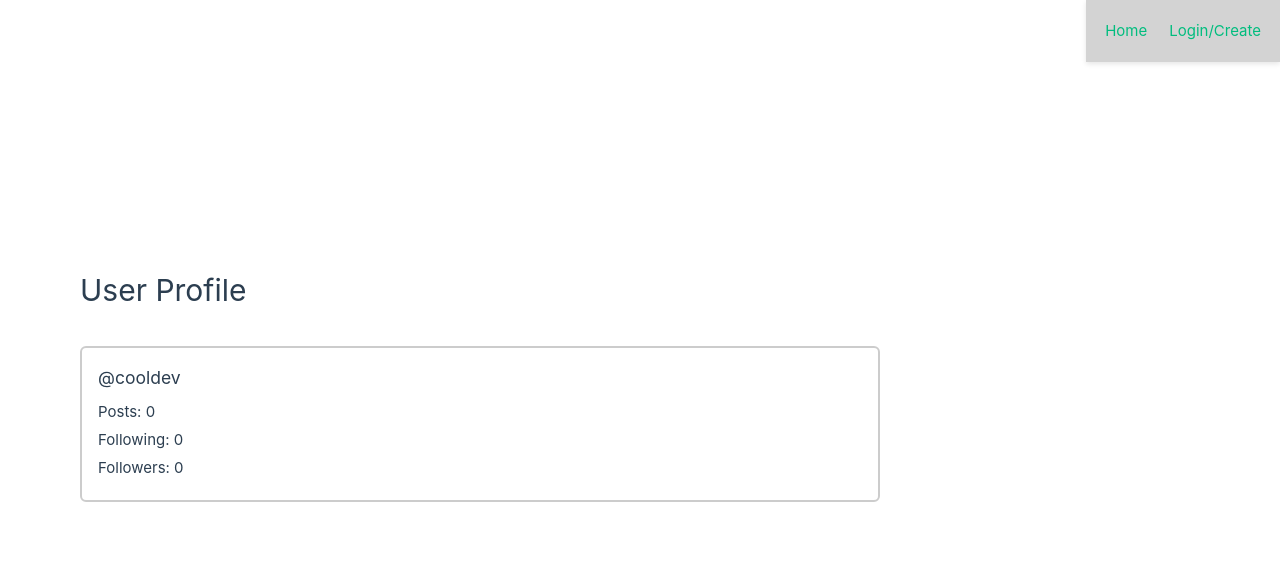
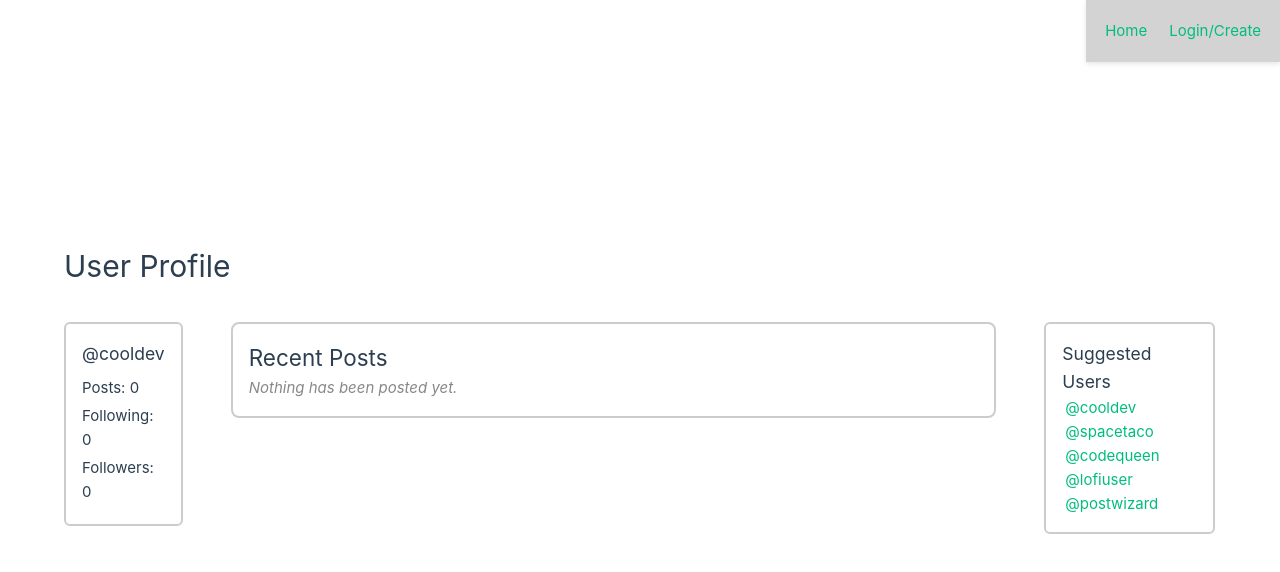
Before and after one commit to ogod1/my-first-vue, a Vue app: page /users/u1 in a window 1280 px wide. Shown: the top 572 px of the page. Built offline with nearby package versions, Linux system fonts and the light colour scheme.

Commit message:
got user profile pages to resemble main homepage

```diff
--- a/src/views/UserProfileView.vue
+++ b/src/views/UserProfileView.vue
@@ -1,37 +1,89 @@
 <template>
-  <div class="profile">
+  <div class="home">
     <h1>User Profile</h1>
 
     <div class="feed">
       <div class="left-column">
         <UserStats v-if="user" :user="user" :isLoggedIn="true" />
-        <p v-else>User not found :</p>
+      </div>
+
+      <div class="center-column">
+        <PostInput v-if="isLoggedIn" @post="addNewPost" />
+        <PostInput
+            v-if="isLoggedIn && auth.user?.id === user?.id"
+            @post="addNewPost"
+        />
+        <PostFeed :posts="posts" />
+      </div>
+
+      <div class="right-column">
+        <SuggestedFollowers
+            v-if="user"
+            :currentUser="user"
+            :isLoggedIn="isLoggedIn"
+            :suggested="suggestedUsers"
+        />
       </div>
     </div>
   </div>
 </template>
 
+
 <script setup>
-import { onMounted, ref } from 'vue'
+import { computed, ref} from 'vue'
 import { useRoute } from 'vue-router'
 import { useAuthStore } from '@/stores/pinia'
+
 import UserStats from '@/components/UserStats.vue'
-import { mockSuggestedUsers } from '@/mockData'
+import PostInput from '@/components/PostInput.vue'
+import PostFeed from '@/components/PostFeed.vue'
+import SuggestedFollowers from '@/components/SuggestedFollowers.vue'
 
+import {
+  mockUserPosts,
+  mockGuestPosts,
+  mockGlobalPosts,
+  mockSuggestedUsers
+} from '@/mockData'
+
+// Use global login state
 const route = useRoute()
 const auth = useAuthStore()
+const isLoggedIn = computed(() => auth.isLoggedIn)
 const user = ref(null)
 const id = route.params.id
 user.value = mockSuggestedUsers.find(u => u.id.toString() === id)
+const suggestedUsers = ref(mockSuggestedUsers)
 
-//onMounted(() => {
-  // const id = route.params.id
+// Feed poasts
+const posts = ref([])
 
-  // Fix: compare ID as string (just in case)
-  // const loggedInUser = auth.user && auth.user.id?.toString() === id
+if (user.value) {
+  // Optional: match by username
+  if (user.value.username === 'doctor12') {
+    posts.value = [...mockUserPosts]
+  } else if (user.value.username === 'guest') {
+    posts.value = [...mockGuestPosts]
+  } else {
+    posts.value = [] // No posts for this user
+  }
+}
 
-  // user.value = mockSuggestedUsers.find(u => u.id.toString() === id)
-//})
+
+function addNewPost(content) {
+  const newPost = {
+    id: Date.now(),
+    author: user.value.username,
+    content,
+    date: new Date().toLocaleString()
+  }
+  posts.value.unshift(newPost)
+
+  //increasing post count
+  if (auth.user) {
+    auth.user.posts++
+  }
+}
 </script>
 
 
@@ -51,6 +103,9 @@ user.value = mockSuggestedUsers.find(u => u.id.toString() === id)
 
 .left-column {
   margin-top: 32px;
+}
+
+.center-column {
   width: 800px;
 }
 </style>
```
